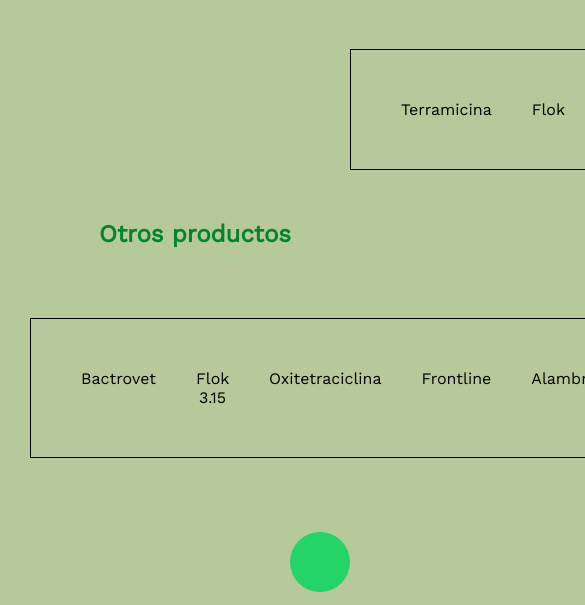
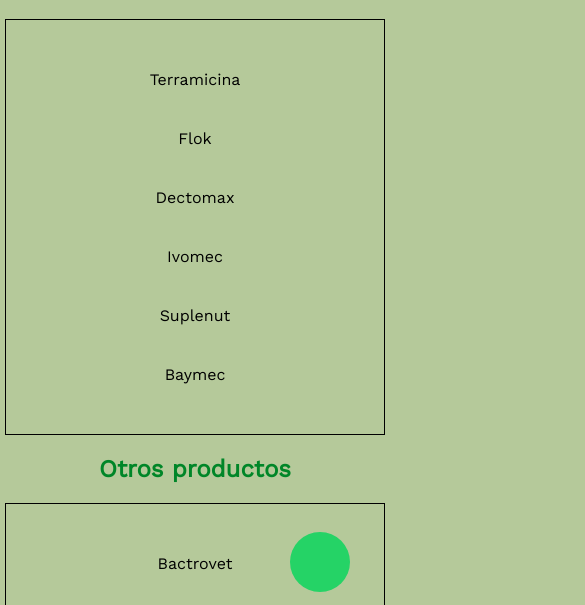
Before and after one commit to nicolaspiovandev/RIA, a plain HTML site: page paginas/productos.html in a window 390 px wide. Shown: the part 212-817 px from the top of the page, 585 px wide, since content can reach past the window. Drawn offline with nearby package versions, Linux system fonts and the light colour scheme.

Commit message:
css full responsive

```diff
--- a/css/style.css
+++ b/css/style.css
@@ -446,6 +446,24 @@
         padding: 4px;
         margin: 10px;
     }
+
+    .productos{
+        display: flex;
+        flex-flow: column wrap;
+        align-items: center;
+        justify-content: center;
+        margin: 5px;
+    }
+
+    .otros_productos{
+        display: flex;
+        flex-flow: column wrap;
+        align-items: center;
+        justify-content: center;
+        margin: 5px;
+    }
+
+
 }
 
 
@@ -507,6 +525,5 @@
         flex-flow: column wrap;
         margin: 150px 0px;
     }
-}
 
-/* Animaciones */
+    }
```
